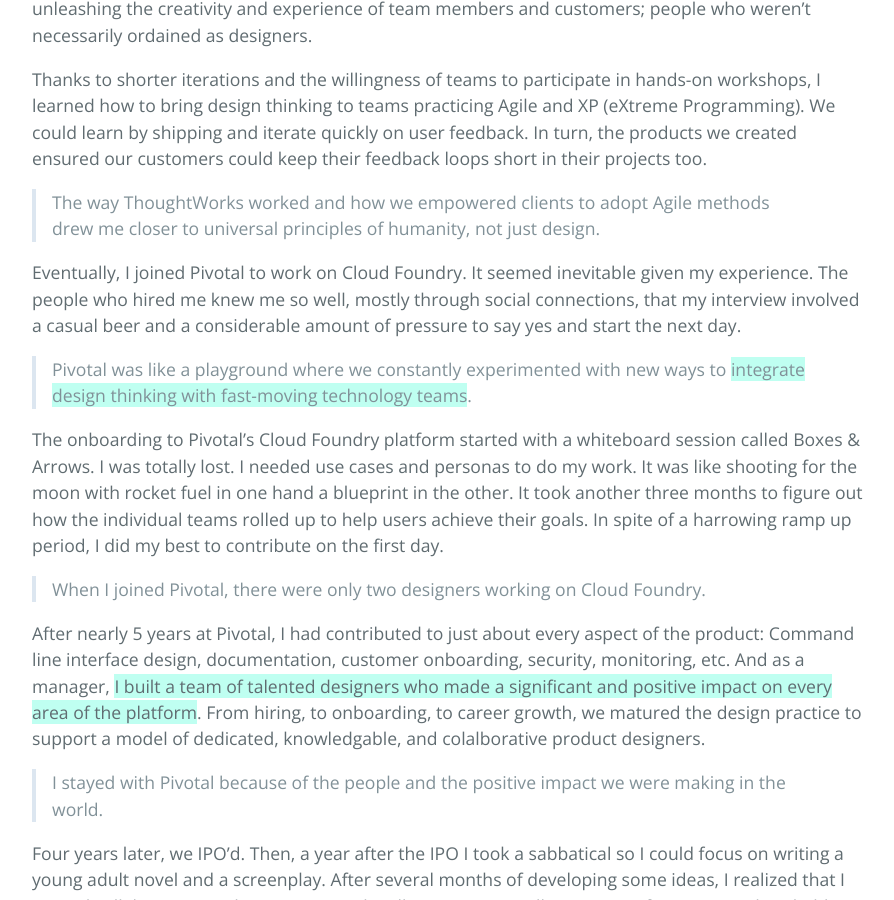
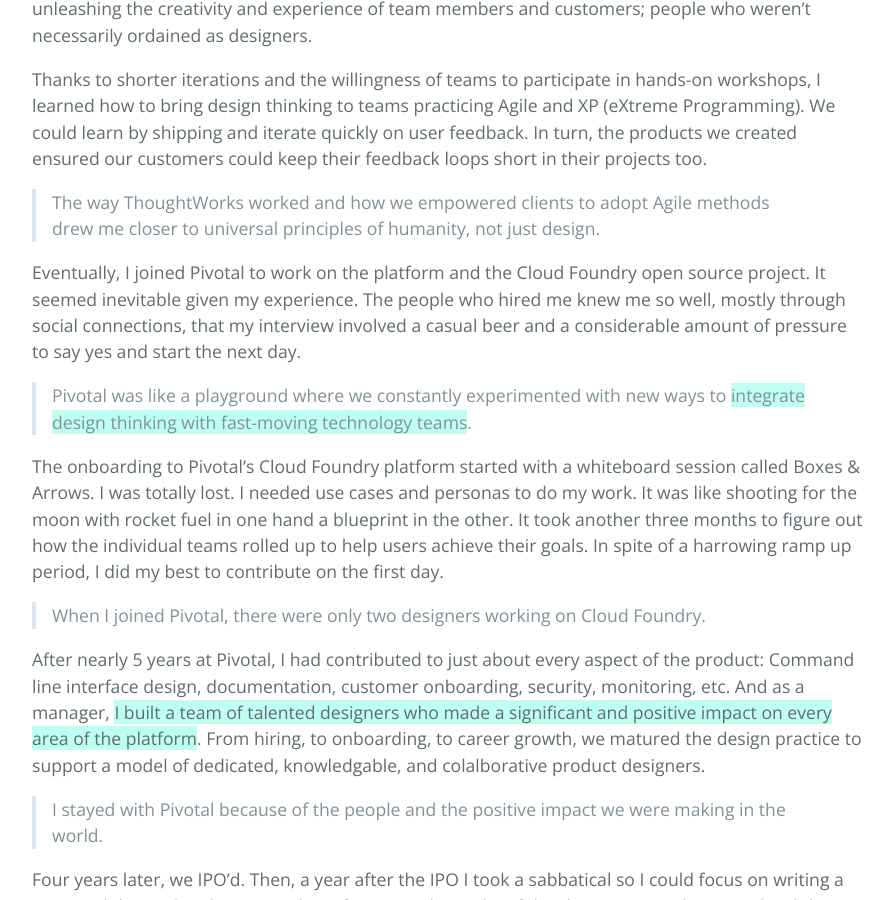
Before and after one commit to mikeylong/mikeylong.github.io, a Jekyll site: the page built from index.md, in a window 1280 px wide and 900 px high, scrolled down 6213 px. Shown: the whole window, without its empty margins (192-1086 px from the left). Built offline with Jekyll 4.4.1, drawn with Linux system fonts in a browser that asks for light colours; some web fonts are replaced.

Commit message:
adding 'platform'

```diff
--- a/_includes/my-story.md
+++ b/_includes/my-story.md
@@ -38,7 +38,7 @@ Thanks to shorter iterations and the willingness of teams to participate in hand
 
 > The way ThoughtWorks worked and how we empowered clients to adopt Agile methods drew me closer to universal principles of humanity, not just design.
 
-Eventually, I joined Pivotal to work on Cloud Foundry. It seemed inevitable given my experience. The people who hired me knew me so well, mostly through social connections, that my interview involved a casual beer and a considerable amount of pressure to say yes and start the next day.
+Eventually, I joined Pivotal to work on the platform and the Cloud Foundry open source project. It seemed inevitable given my experience. The people who hired me knew me so well, mostly through social connections, that my interview involved a casual beer and a considerable amount of pressure to say yes and start the next day.
 
 > Pivotal was like a playground where we constantly experimented with new ways to **integrate design thinking with fast-moving technology teams**.
 
```
Also changed, not shown: 1 other file.
